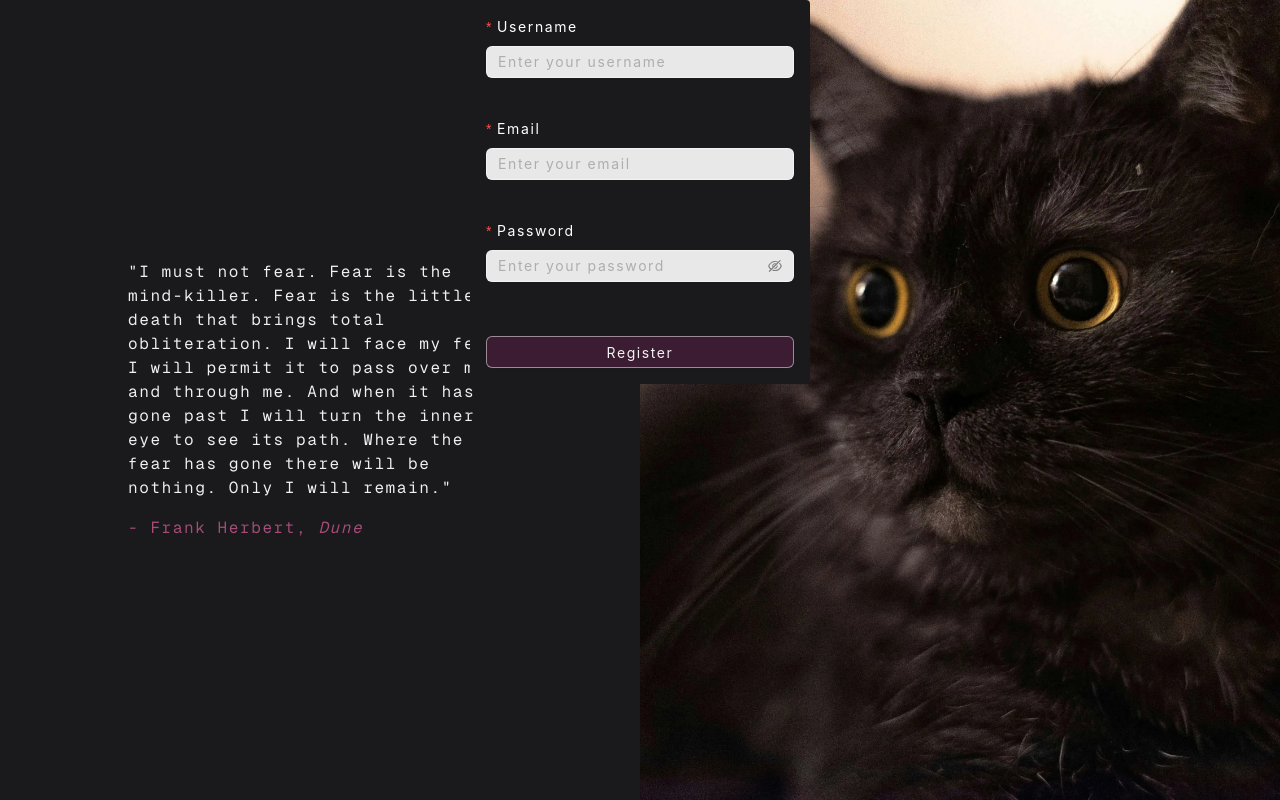
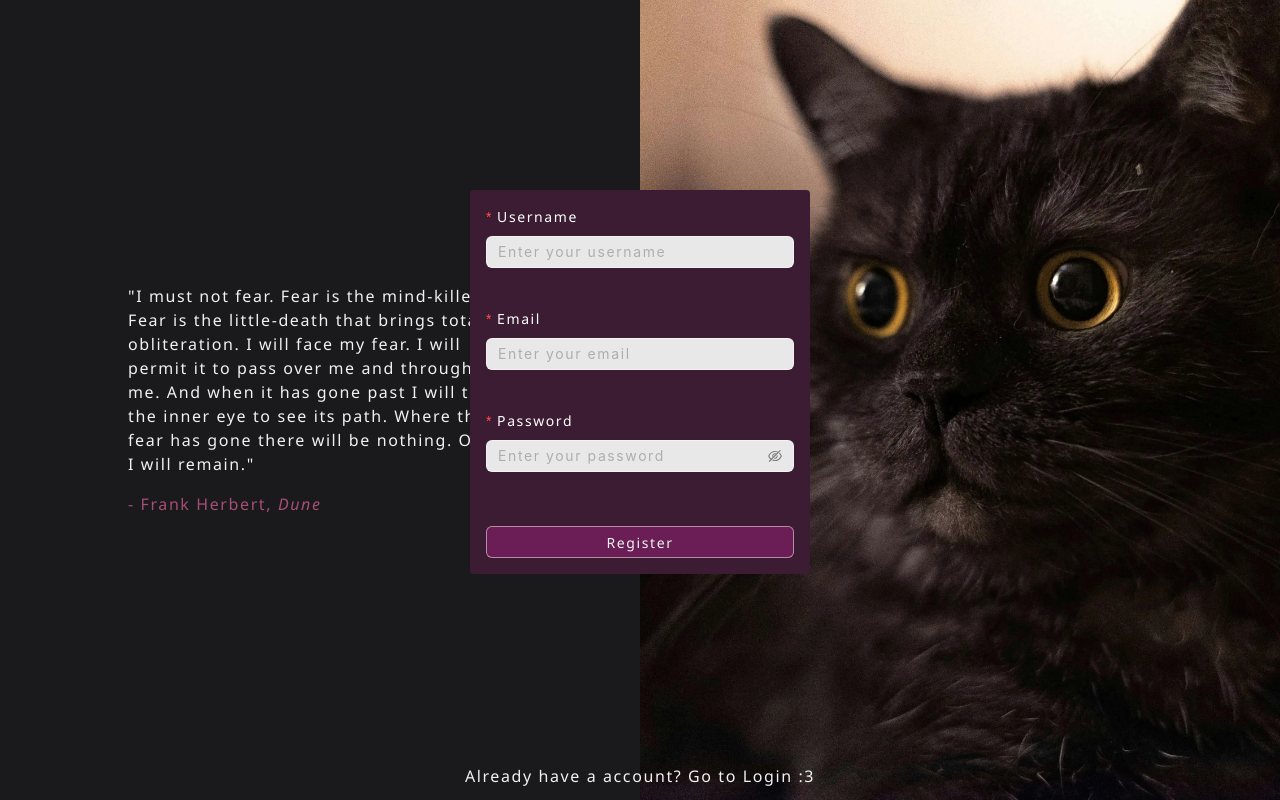
Before and after one commit to sarahthebest/TomeTracker, a React (Vite) app: page /register in a window 1280 px wide. Built offline with nearby package versions, Linux system fonts and the light colour scheme.

Commit message:
remove login_bg. Now use background.tsx for login and register. new font and small styling changes.

```diff
--- a/src/components/LoginForm/LoginForm.tsx
+++ b/src/components/LoginForm/LoginForm.tsx
@@ -11,13 +11,15 @@ interface LoginFormProps {
     error: string;
 }
 
-const LoginForm: FC<LoginFormProps> = ({ email, setEmail, password, setPassword, error }) => {
+const LoginForm: FC<LoginFormProps> = ({
+    email,
+    setEmail,
+    password,
+    setPassword,
+    error,
+}) => {
     return (
-        <Form
-            layout="vertical"
-            className="login-form"
-            style={{ width: '100%', display: 'flex', flexDirection: 'column'}}
-        >
+        <Form layout="vertical" className="login-form w-full flex flex-col">
             <Form.Item label="Email" required>
                 <Input
                     type="email"
--- a/src/index.css
+++ b/src/index.css
@@ -13,12 +13,15 @@
     --text: #f1f1f1;
 }
 
+*{
+    font-family:'Segoe UI', Tahoma, Geneva, Verdana, sans-serif;
+}
+
 html,
 body,
 #root {
     min-height: 100%;
     height: 100%;
-    font-family: "Geist";
     color: var(--text);
     letter-spacing: 0.1em;
 }
@@ -38,30 +41,14 @@ button {
 
 
 /*  TEXT STYLES */
-@font-face {
-    font-family: "Geist";
-    src: url("src/assets/fonts/GeistMono.otf") format("opentype");
-}
+
 @font-face {
     font-family: "Cottage";
     src: url("src/assets/fonts/LoficottagefreeRegular-BW4O8.otf")
         format("opentype");
 }
-@font-face {
-    font-family: "Geist Medium";
-    src: url("src/assets/fonts/GeistMedium.otf") format("opentype");
-}
-@font-face {
-    font-family: "Geist Light";
-    src: url("src/assets/fonts/GeistLight.otf") format("opentype");
-}
 
-.light {
-    font-family: "Geist Light";
-}
-.medium {
-    font-family: "Geist Medium";
-}
+
 .heading {
     font-family: "Cottage";
 }
--- a/src/pages/Login/Login.css
+++ b/src/pages/Login/Login.css
@@ -2,7 +2,7 @@
     background-color: var(--bg);
 }
 .form_wrapper{
-    background-color: var(--bg);
+    background-color: var(--primary);
     height: 24em;
     width: 340px;
     z-index: 1;
--- a/src/pages/Login/Login.tsx
+++ b/src/pages/Login/Login.tsx
@@ -1,11 +1,11 @@
 import { useState } from "react";
-import Login_form from "../../components/LoginForm/LoginForm";
 import "./Login.css";
 import Btn from "../../components/Atoms/Btn";
 import ReCAPTCHA from "react-google-recaptcha";
 import { Link } from "react-router-dom";
 import { Flex } from "antd";
 import Background from "../../components/Atoms/Background";
+import LoginForm from "../../components/LoginForm/LoginForm";
 
 const Login = () => {
     const [email, setEmail] = useState("");
@@ -35,7 +35,7 @@ const Login = () => {
     return (
         <Flex className="login_wrapper h-full" justify="center" vertical>
             <div className="form_wrapper relative rounded h-fit p-4 m-auto flex flex-col justify-between z-10">
-                <Login_form
+                <LoginForm
                     email={email}
                     setEmail={setEmail}
                     password={password}
@@ -50,7 +50,7 @@ const Login = () => {
                 </div>
                 <Btn
                     onClick={() => handleLogin(email, password)}
-                    backgroundColor="var(--primary)"
+                    backgroundColor="var(--secondary)"
                     text="Login"
                     disabled={!captchaVal}
                 />
@@ -61,7 +61,7 @@ const Login = () => {
             >
                 Don't have a account? Go to register :3
             </Link>
-            <Background background={"src/assets/img/bg1.webp"} />
+            <Background/>
         </Flex>
     );
 };
--- a/src/pages/Login/Login_bg/Login_bg.tsx
+++ /dev/null
@@ -1,8 +0,0 @@
-const Login_bg = () => {
-    return (
-        <div className="login_bg my-auto bg-clip-content w-full absolute left-0 top-11">
-        </div>
-    );
-};
-
-export default Login_bg;
--- a/src/pages/Register/Register.tsx
+++ b/src/pages/Register/Register.tsx
@@ -3,8 +3,9 @@ import { useState } from "react";
 import RegisterForm from "../../components/RegisterForm/RegisterForm";
 import Btn from "../../components/Atoms/Btn";
 import Background from "../../components/Atoms/Background";
+import { Link } from "react-router-dom";
 
-const Register_Page = () => {
+const RegisterPage = () => {
     const [email, setEmail] = useState("");
     const [password, setPassword] = useState("");
     const [username, setUsername] = useState("");
@@ -26,7 +27,7 @@ const Register_Page = () => {
     };
 
     return (
-        <Flex vertical>
+        <Flex className="register_wrapper h-full" justify="center" vertical>
             <div className="form_wrapper relative rounded h-fit p-4 m-auto flex flex-col justify-between">
             <RegisterForm
                     email={email}
@@ -35,16 +36,22 @@ const Register_Page = () => {
                     setPassword={setPassword}
                     username={username}
                     setUsername={setUsername}
-                    error={""}            />
+                    error={error}            />
                 <Btn
                     onClick={() => handleRegister(email, password)}
-                    backgroundColor="var(--primary)"
+                    backgroundColor="var(--secondary)"
                     text="Register"
                 />
             </div>
-            <Background />
+            <Link
+                className="mx-auto mb-3 light z-10 hover:text-rose-400 duration-200"
+                to={"/register"}
+            >
+                Already have a account? Go to Login :3
+            </Link>
+            <Background/>
         </Flex>
     );
 };
 
-export default Register_Page;
+export default RegisterPage;
```
Also changed, not shown: src/App.tsx (+8 -8 lines).
